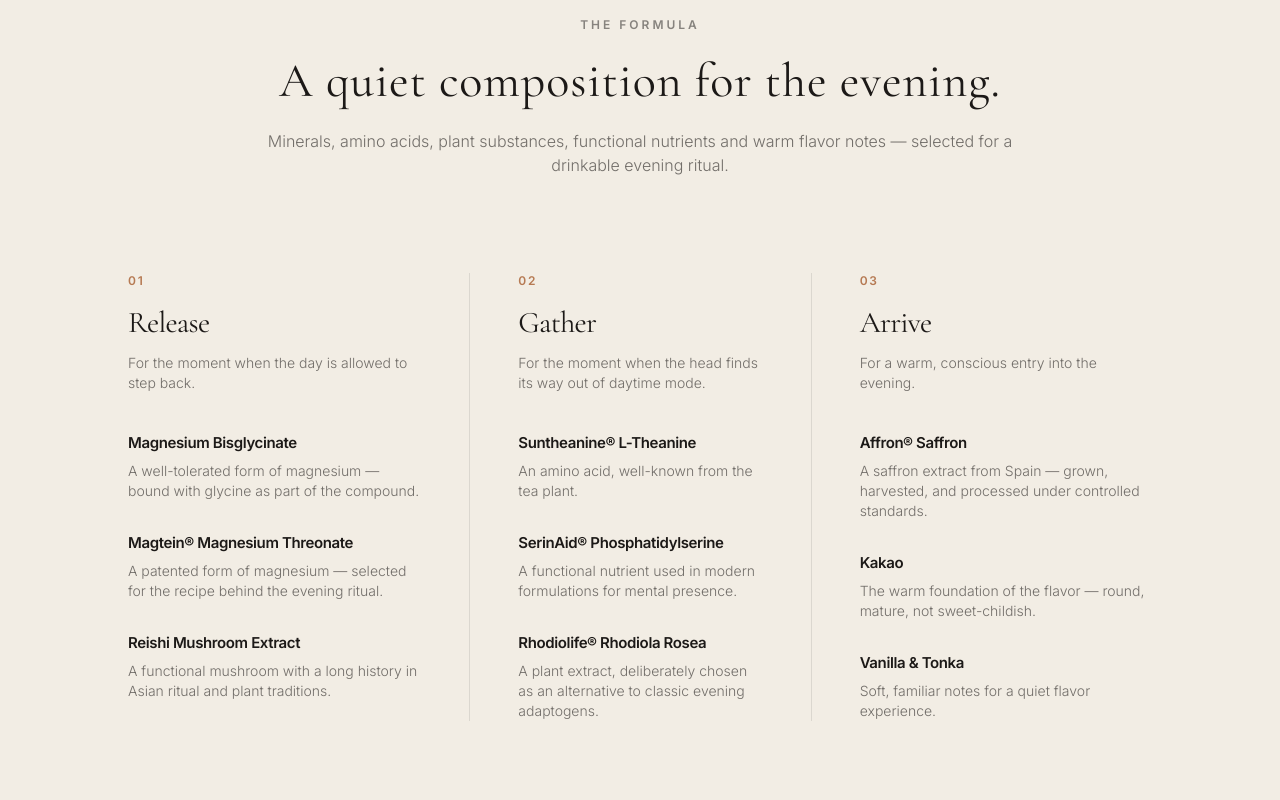
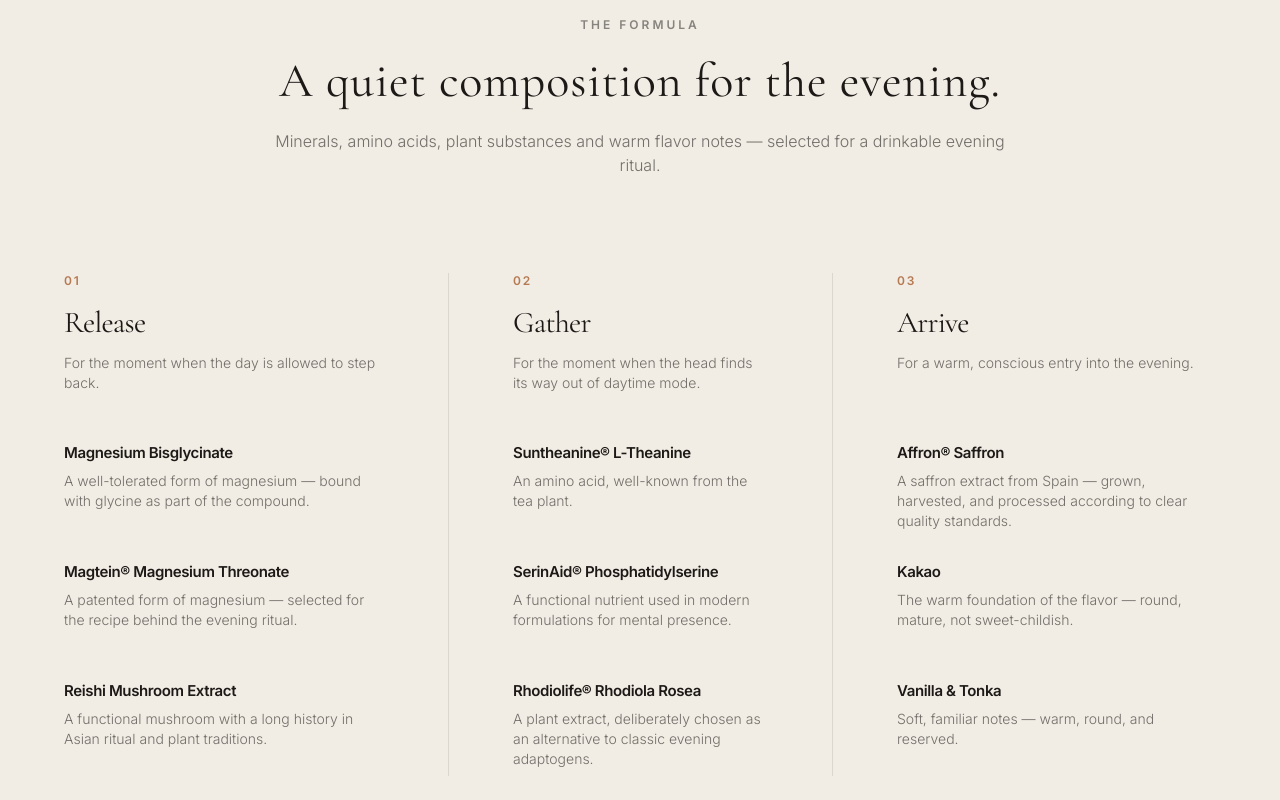
Before and after one commit to dudi991/hespyra-website, a React (Vite) app: page / in a window 1280 px wide. Shown: the part 3540-4340 px from the top of the page. Built offline with nearby package versions, Linux system fonts and the light colour scheme.

Commit message:
copy: Vereinheitlichung der Inhaltsstoff-Namen und Reduzierung der Abstaende im Ingredients-Abschnitt

```diff
--- a/src/components/Ingredients.tsx
+++ b/src/components/Ingredients.tsx
@@ -24,11 +24,11 @@ const Ingredients = () => {
           desc: 'Für den Moment, in dem der Tag zurücktreten darf.',
           items: [
             {
-              name: 'Magnesium Bisglycinate',
+              name: 'Magnesium Bisglycinat',
               info: 'Eine gut verträgliche Magnesiumform — verbunden mit Glycine als Teil der Verbindung.'
             },
             {
-              name: 'Magtein® Magnesium Threonate',
+              name: 'Magtein® Magnesium L-Threonat',
               info: 'Eine patentierte Magnesiumform — ausgewählt für die Rezeptur hinter dem Abendritual.'
             },
             {
@@ -43,11 +43,11 @@ const Ingredients = () => {
           desc: 'Für den Moment, in dem der Kopf aus dem Tagesmodus findet.',
           items: [
             {
-              name: 'Suntheanine® L-Theanine',
+              name: 'Suntheanine® L-Theanin',
               info: 'Eine Aminosäure, bekannt aus der Teepflanze.'
             },
             {
-              name: 'SerinAid® Phosphatidylserine',
+              name: 'SerinAid® Phosphatidylserin',
               info: 'Ein funktionaler Nährstoff, der in modernen Formulierungen für mentale Präsenz eingesetzt wird.'
             },
             {
@@ -62,16 +62,16 @@ const Ingredients = () => {
           desc: 'Für den warmen, bewussten Einstieg in den Abend.',
           items: [
             {
-              name: 'Affron® Saffron',
-              info: 'Ein Safran-Extrakt aus Spanien — angebaut, geerntet und verarbeitet unter kontrollierten Standards.'
+              name: 'Affron® Safran',
+              info: 'Ein Safran-Extrakt aus Spanien — angebaut, geerntet und verarbeitet nach klaren Qualitätsstandards.'
             },
             {
               name: 'Kakao',
               info: 'Die warme Basis des Geschmacks — rund, erwachsen, nicht süß-kindlich.'
             },
             {
-              name: 'Vanilla & Tonka',
-              info: 'Weiche, vertraute Noten für ein ruhiges Geschmackserlebnis.'
+              name: 'Vanille & Tonka',
+              info: 'Weiche, vertraute Noten — warm, rund und zurückhaltend.'
             }
           ]
         }
@@ -122,7 +122,7 @@ const Ingredients = () => {
           items: [
             {
               name: 'Affron® Saffron',
-              info: 'A saffron extract from Spain — grown, harvested, and processed under controlled standards.'
+              info: 'A saffron extract from Spain — grown, harvested, and processed according to clear quality standards.'
             },
             {
               name: 'Kakao',
@@ -130,7 +130,7 @@ const Ingredients = () => {
             },
             {
               name: 'Vanilla & Tonka',
-              info: 'Soft, familiar notes for a quiet flavor experience.'
+              info: 'Soft, familiar notes — warm, round, and reserved.'
             }
           ]
         }
@@ -156,15 +156,15 @@ const Ingredients = () => {
         </p>
 
         {/* 3-Column Ingredients Layout */}
-        <div className="grid grid-cols-1 md:grid-cols-3 md:divide-x md:divide-primary/10 gap-12 md:gap-0 text-left max-w-5xl mx-auto">
+        <div className="grid grid-cols-1 md:grid-cols-3 md:divide-x md:divide-primary/10 gap-12 md:gap-0 text-left max-w-6xl mx-auto">
           {groups.map((group, gIdx) => (
             <div
               key={gIdx}
-              className={`flex flex-col ${gIdx === 0 ? 'md:pr-10 lg:pr-12 pb-8 md:pb-0' : gIdx === 1 ? 'md:px-10 lg:px-12 pb-8 md:pb-0' : 'md:pl-10 lg:pl-12'}`}
+              className={`flex flex-col ${gIdx === 0 ? 'md:pr-10 lg:pr-16 pb-8 md:pb-0' : gIdx === 1 ? 'md:px-10 lg:px-16 pb-8 md:pb-0' : 'md:pl-10 lg:pl-16'}`}
             >
 
               {/* Group Title (Release, Gather, Arrive) */}
-              <div className="mb-10">
+              <div className="mb-10 md:min-h-[150px] lg:min-h-[130px]">
                 <span className="font-sans text-[11px] sm:text-xs tracking-[0.15em] text-accent font-semibold block mb-4 select-none">
                   {group.num}
                 </span>
@@ -177,9 +177,9 @@ const Ingredients = () => {
               </div>
 
               {/* Group Ingredients Items */}
-              <div className="space-y-8">
+              <div className="space-y-6">
                 {group.items.map((item, iIdx) => (
-                  <div key={iIdx} className="flex flex-col text-left">
+                  <div key={iIdx} className="flex flex-col text-left md:min-h-[130px] lg:min-h-[95px]">
                     <div className="flex justify-between items-baseline mb-2">
                       <h4 className="font-sans text-sm lg:text-[15px] font-semibold text-primary">
                         {item.name}
--- a/src/context/LanguageContext.tsx
+++ b/src/context/LanguageContext.tsx
@@ -59,7 +59,7 @@ const translations: Record<Language, Record<string, string>> = {
     // Ingredients
     'ingredients.tag': 'DIE REZEPTUR',
     'ingredients.title': 'Eine ruhige Komposition für den Abend.',
-    'ingredients.desc': 'Mineralstoffe, Aminosäuren, Pflanzenstoffe, funktionale Nährstoffe und warme Geschmacksnoten — ausgewählt für ein trinkbares Abendritual.',
+    'ingredients.desc': 'Mineralstoffe, Aminosäuren, Pflanzenstoffe und warme Geschmacksnoten — ausgewählt für ein trinkbares Abendritual.',
     'ingredients.list_label': 'Die Bestandteile der Komposition',
 
     // Ingredients Groups (German)
@@ -222,7 +222,7 @@ const translations: Record<Language, Record<string, string>> = {
     // Ingredients
     'ingredients.tag': 'THE FORMULA',
     'ingredients.title': 'A quiet composition for the evening.',
-    'ingredients.desc': 'Minerals, amino acids, plant substances, functional nutrients and warm flavor notes — selected for a drinkable evening ritual.',
+    'ingredients.desc': 'Minerals, amino acids, plant substances and warm flavor notes — selected for a drinkable evening ritual.',
     'ingredients.list_label': 'The components of the composition',
 
     // Ingredients Groups (English)
```
